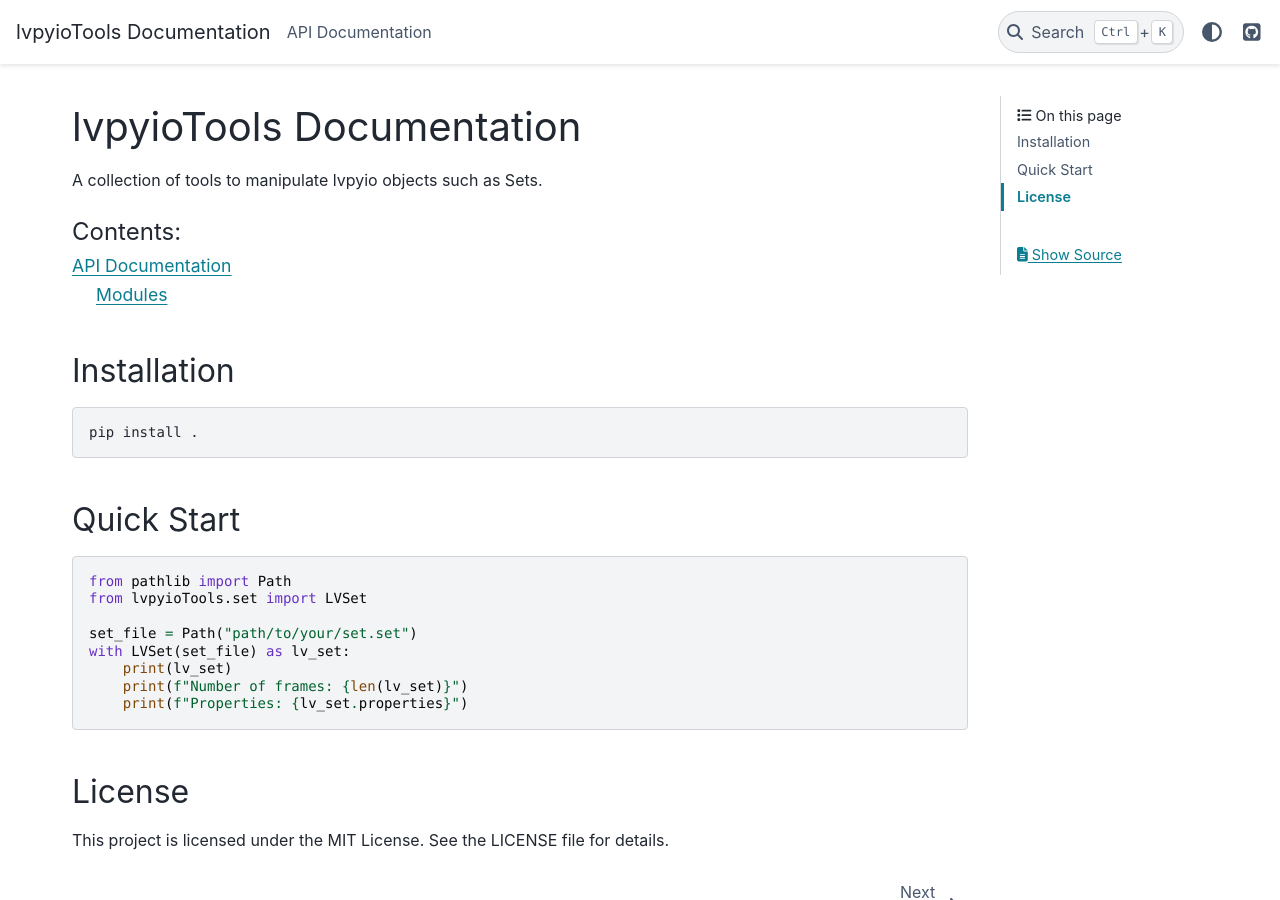
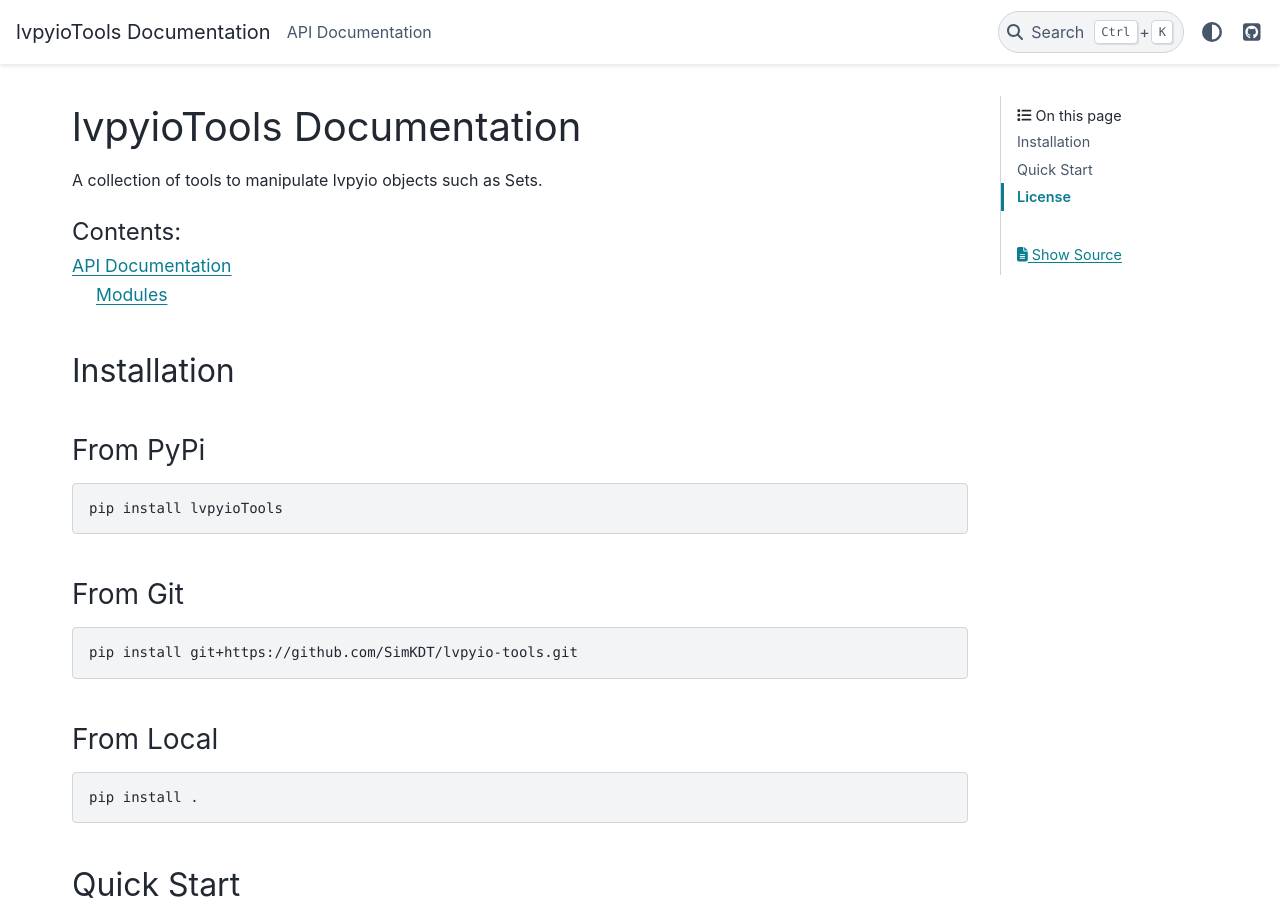
Before and after one commit to SimKDT/lvpyio-tools, a Sphinx documentation site: the page built from docs/index.rst, in a window 1280 px wide and 900 px high. Built offline with Sphinx 7.4.7 and the PyData theme 0.15.4, drawn with Linux system fonts in a browser that asks for light colours.

Commit message:
update installation

```diff
--- a/docs/index.rst
+++ b/docs/index.rst
@@ -11,6 +11,23 @@ A collection of tools to manipulate lvpyio objects such as Sets.
 
 Installation
 ------------
+
+From PyPi
+~~~~~~~~~
+
+.. code-block:: bash
+
+   pip install lvpyioTools
+
+From Git
+~~~~~~~~
+
+.. code-block:: bash
+
+   pip install git+https://github.com/SimKDT/lvpyio-tools.git
+
+From Local
+~~~~~~~~~~
 
 .. code-block:: bash
 
```
